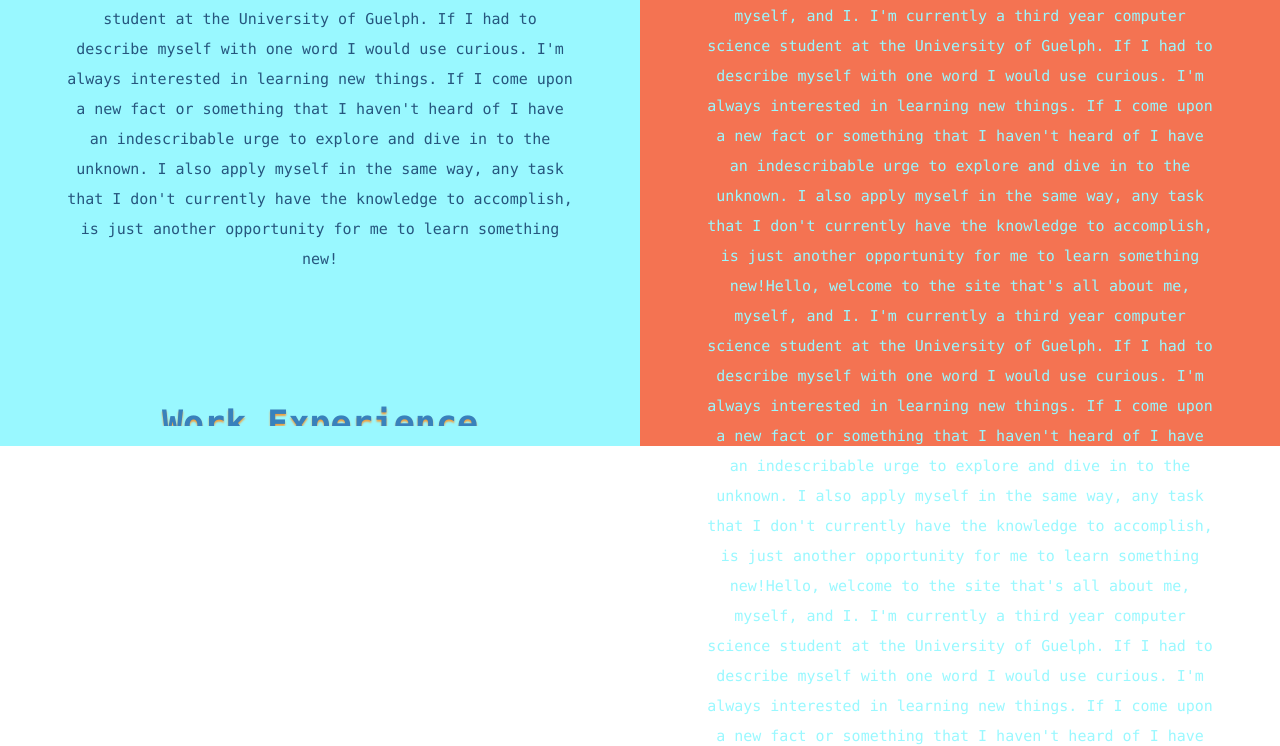
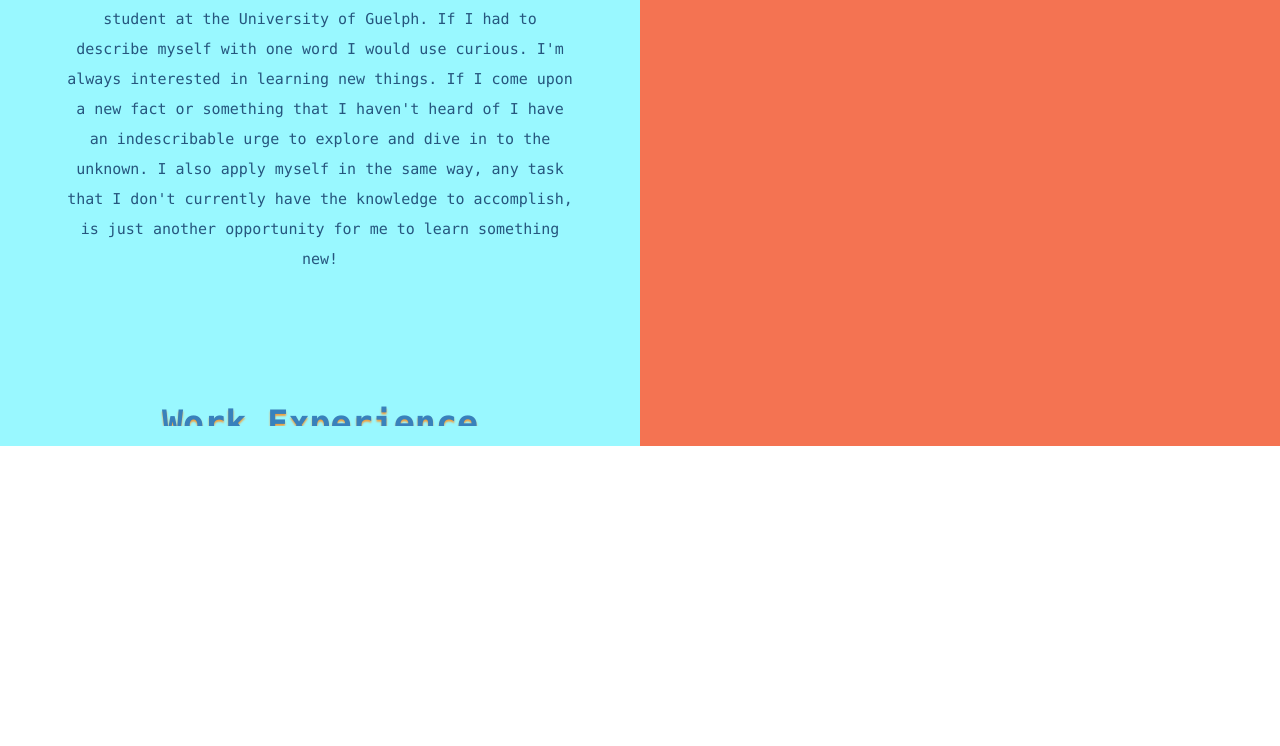
Before and after one commit to PhilipK03/PhilipK03.github.io, a plain HTML site: page index.html in a window 1280 px wide. Shown: the part 354-1100 px from the top of the page. After the commit the page ends 800 px from the top, so only its background shows below. Drawn offline with Linux system fonts and the light colour scheme.

Commit message:
Update index.html

```diff
--- a/index.html
+++ b/index.html
@@ -56,37 +56,7 @@
           <div class="homeRightWorkExperience">
             <h2 class="right">Synergenics</h2>
             <p class="right">
-              Hello, welcome to the site that's all about me, myself, and I.
-                I'm currently a third year computer science student at the University of Guelph.
-                If I had to describe myself with one word I would use curious. I'm always interested
-                in learning new things. If I come upon a new fact or something that I haven't heard of
-                I have an indescribable urge to explore and dive in to the unknown. I also apply
-                myself in the same way, any task that I don't currently have the knowledge to accomplish,
-                is just another opportunity for me to learn something new!Hello, welcome to the site that's all about me, myself, and I.
-                I'm currently a third year computer science student at the University of Guelph.
-                If I had to describe myself with one word I would use curious. I'm always interested
-                in learning new things. If I come upon a new fact or something that I haven't heard of
-                I have an indescribable urge to explore and dive in to the unknown. I also apply
-                myself in the same way, any task that I don't currently have the knowledge to accomplish,
-                is just another opportunity for me to learn something new!Hello, welcome to the site that's all about me, myself, and I.
-                I'm currently a third year computer science student at the University of Guelph.
-                If I had to describe myself with one word I would use curious. I'm always interested
-                in learning new things. If I come upon a new fact or something that I haven't heard of
-                I have an indescribable urge to explore and dive in to the unknown. I also apply
-                myself in the same way, any task that I don't currently have the knowledge to accomplish,
-                is just another opportunity for me to learn something new!Hello, welcome to the site that's all about me, myself, and I.
-                I'm currently a third year computer science student at the University of Guelph.
-                If I had to describe myself with one word I would use curious. I'm always interested
-                in learning new things. If I come upon a new fact or something that I haven't heard of
-                I have an indescribable urge to explore and dive in to the unknown. I also apply
-                myself in the same way, any task that I don't currently have the knowledge to accomplish,
-                is just another opportunity for me to learn something new!Hello, welcome to the site that's all about me, myself, and I.
-                I'm currently a third year computer science student at the University of Guelph.
-                If I had to describe myself with one word I would use curious. I'm always interested
-                in learning new things. If I come upon a new fact or something that I haven't heard of
-                I have an indescribable urge to explore and dive in to the unknown. I also apply
-                myself in the same way, any task that I don't currently have the knowledge to accomplish,
-                is just another opportunity for me to learn something new!
+
             </p>
           </div>
         </div>
```
